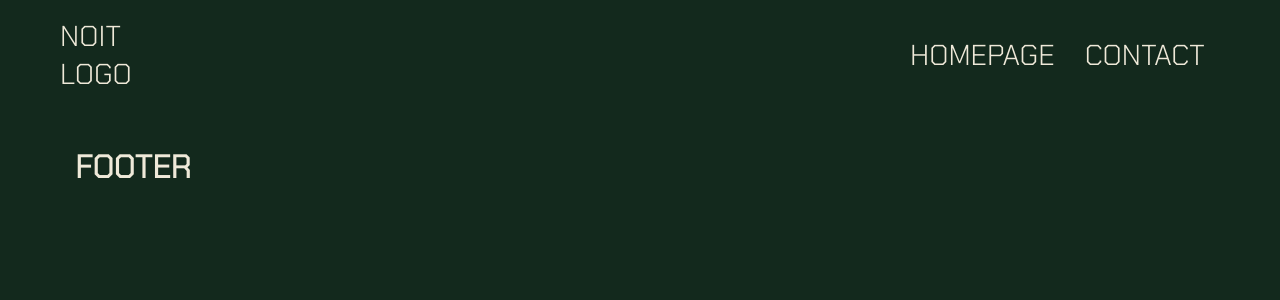
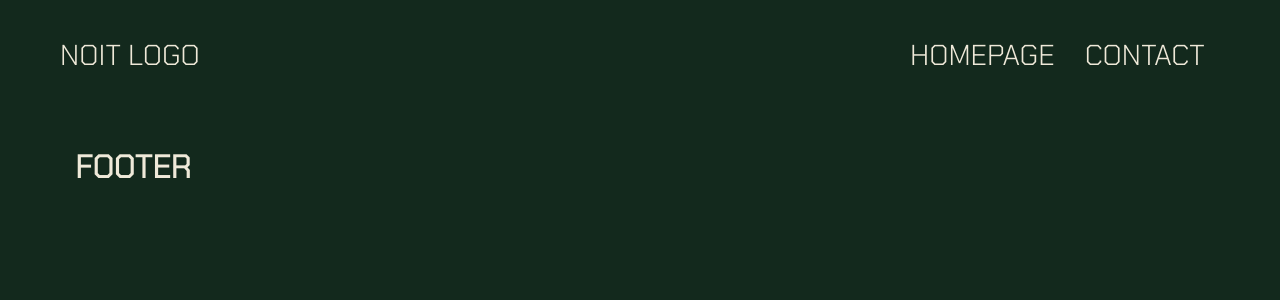
Before and after one commit to sergiik222/noit, a React (Create React App) app: page / in a window 1280 px wide. Shown: the top 300 px of the page. Built offline with nearby package versions, Linux system fonts and the light colour scheme.

Commit message:
Changing logo text

```diff
--- a/src/components/header/header.styles.scss
+++ b/src/components/header/header.styles.scss
@@ -10,7 +10,7 @@
   .logo-container {
     font-size: 1.8rem;
     height: 100%;
-    width: 70px;
+    width: 140px;
     display: flex;
     align-items: center;
     color: var(--light-color-1);
```
